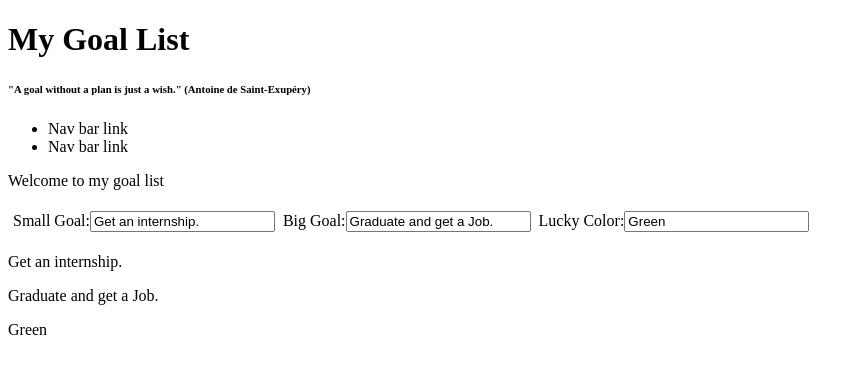
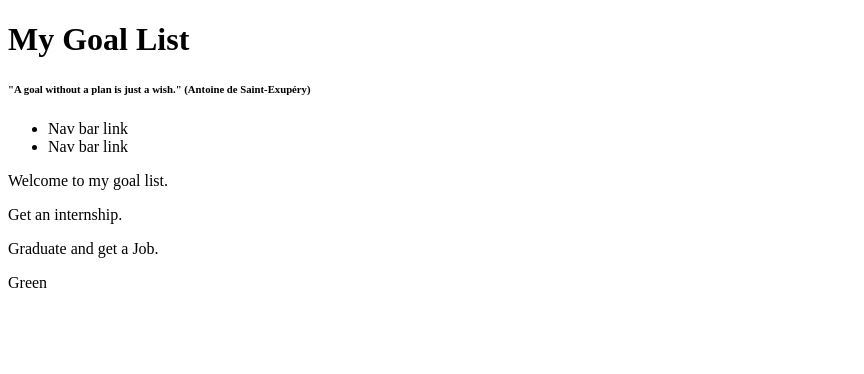
Before and after one commit to stevedang125/angular5_goals, an Angular app in the folder myGoals/: page / in a window 1280 px wide. Shown: the top 374 px of the page, without its empty margins (0-864 px from the left). Built offline with nearby package versions, Linux system fonts and the light colour scheme.

Commit message:
@Input()  data from root component to home component

```diff
--- a/myGoals/src/app/app.component.html
+++ b/myGoals/src/app/app.component.html
@@ -10,5 +10,18 @@
 </header>
 <section id="main">
 
-  <app-home></app-home>
+  <app-home [propertyGoal]="goal" ></app-home>
 </section>
+
+
+<!-- [custom Property] = "object/model in component.ts"  -->
+<!-- => [propertyGoal]="goal" -->
+
+<!-- passing the data in the object "goal" into [propertyGoal]
+so the HomeComponent can get the data out of this [propertyGoal] -->
+
+<!-- the HomeComponent will need to add these in home.component.ts/export class
+import { Component, OnInit , Input} from '@angular/core';
+@Input() propertyGoal; -->
+
+<!-- in the HomeComponent's view, use propertyGoal to access object goal variables -->
--- a/myGoals/src/app/app.component.ts
+++ b/myGoals/src/app/app.component.ts
@@ -11,4 +11,11 @@ export class AppComponent {
   title = 'My Goal List';
   motivation = '"A goal without a plan is just a wish." (Antoine de Saint-Exupéry)';
 
+
+  goal = {
+    small: "Get an internship.",
+    big: "Graduate and get a Job.",
+    color: "Green"
+  };
+
 }
--- a/myGoals/src/app/home/home.component.html
+++ b/myGoals/src/app/home/home.component.html
@@ -1,78 +1,7 @@
 <p>
   {{homeTitle}}
-
 </p>
 
-<!-- Two ways binding: -->
-<div class="container">
-
-  <table>
-    <td>
-      <tr>
-        <label>Small Goal:</label>
-        <input [(ngModel)]="goal.small"/>
-      </tr>
-    </td>
-
-    <td>
-      <tr>
-        <label>Big Goal:</label>
-        <input [(ngModel)]="goal.big"/> <br>
-      </tr>
-    </td>
-
-    <td>
-      <tr>
-        <label>Lucky Color:</label>
-        <input [(ngModel)]="goal.color"/> <br>
-      </tr>
-    </td>
-  </table>
-
-  <p>{{goal.small}}</p>
-  <p>{{goal.big}}</p>
-  <p>{{goal.color}}</p>
-
-</div>
-
-<!-- ******* SUPER IMPORTANT ngModel is in FormsModule now *********** -->
-<!-- goal.small got updated on the fly :D  -->
-
-<!-- import these into app.module.ts
-
-      import { FormsModule } from '@angular/forms';
-
-      imports: [
-        BrowserModule,
-        FormsModule
-      ], -->
-<!-- ******************************************************************** -->
-
-
-<!-- One way binding: -->
-
-<!-- <input [value]="myString" placeholder="empty for now" /> <br>
-<input [required] = "myBoolean" placeholder="nothing here"/>
-<button (click) = "clickme(myBoolean)" >Click me</button> -->
-
-<!-- Data into the View: -->
-      <!-- String interpolation: -->
-          <!-- input a string from component to the view html -->
-          <!-- {{homeTitle}} -->
-
-      <!-- Property binding -->
-          <!-- value={{myString}} , value="{{myString}}", [value]="myString" :
-          go into home.component and look for myString,
-          and input (data)->what contains in myString to the view .html  -->
-
-<!-- Data out of the View: -->
-      <!-- Event binding -->
-      <!-- (click)="function_name()" call an empty function in component,
-      (click)="function_name($event)", pass an event as a parameter,
-      (click)="function_name(myString)", pass myString input to the function. -->
-
-<!-- Both ways data binding: -->
-      <!-- <input [(ngModel)]=""> -->
-      <!-- updates the model/object in the component class
-      updates any reference to the model/object in the view/template @ the same time
-      {{model}} -->
+<p>{{propertyGoal.small}}</p>
+<p>{{propertyGoal.big}}</p>
+<p>{{propertyGoal.color}}</p>
--- a/myGoals/src/app/home/home.component.ts
+++ b/myGoals/src/app/home/home.component.ts
@@ -1,4 +1,4 @@
-import { Component, OnInit } from '@angular/core';
+import { Component, OnInit , Input} from '@angular/core';
 
 
 @Component({
@@ -8,15 +8,11 @@ import { Component, OnInit } from '@angular/core';
 })
 export class HomeComponent implements OnInit {
 
-  homeTitle = "Welcome to my goal list";
+@Input() propertyGoal;
+
+  homeTitle = "Welcome to my goal list.";
   myString = "A goal without a plan is just a wish. (Antoine de Saint-Exupéry)";
   myBoolean = true;
-
-  goal = {
-    small: "Get an internship.",
-    big: "Graduate and get a Job.",
-    color: "Green"
-  };
 
   clickme(e) {
     alert(e);
```
